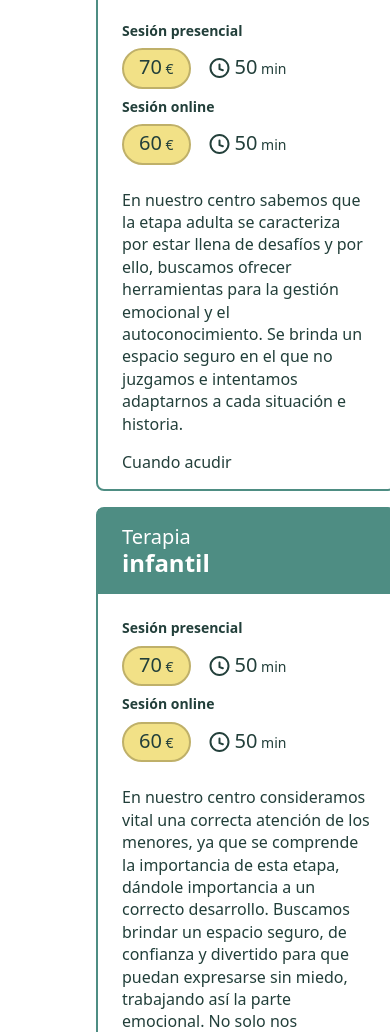
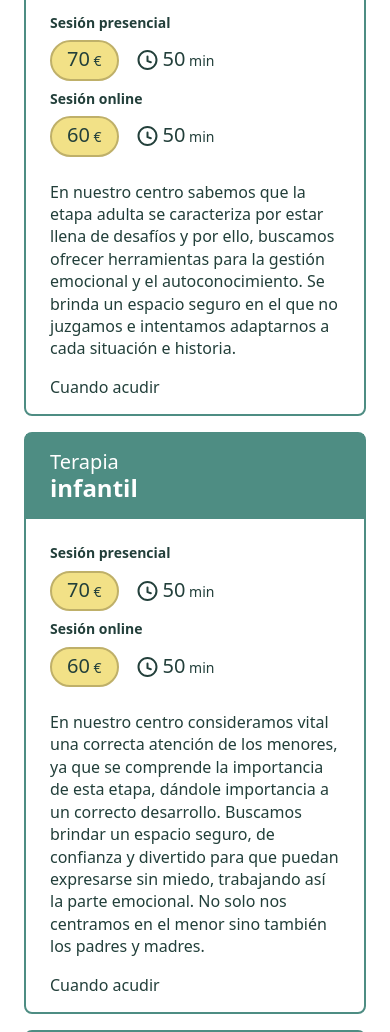
Before and after one commit to DmelladoH/ashleearrietalavado, an Astro site: page /terapias in a window 390 px wide. Shown: the part 575-1607 px from the top of the page. Built offline with nearby package versions, Linux system fonts and the light colour scheme; Astro itself is replaced by a stand-in of ours.

Commit message:
fix: cards gallery responsive padding

```diff
--- a/src/components/therapyCard.astro
+++ b/src/components/therapyCard.astro
@@ -1,8 +1,5 @@
 ---
-import Clock from "@icons/clock.astro";
-import Badge from "./badge.astro";
 import H2 from "./h2.astro";
-import H4 from "./h4.astro";
 import TherapyInfo from "./therapyInfo.astro";
 
 const {
--- a/src/pages/terapias.astro
+++ b/src/pages/terapias.astro
@@ -90,7 +90,7 @@ const cardsContent = [
       necesidades.
     </p>
   </section>
-  <section class="px-xxxl py-xxl">
+  <section class="px-l py-xl md:px-xxxl md:py-xxl">
     <ul class="gallery">
       {
         cardsContent.map((card) => (
```
